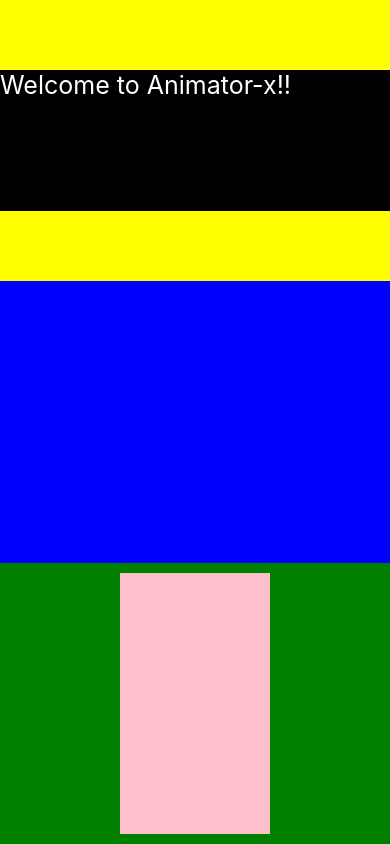
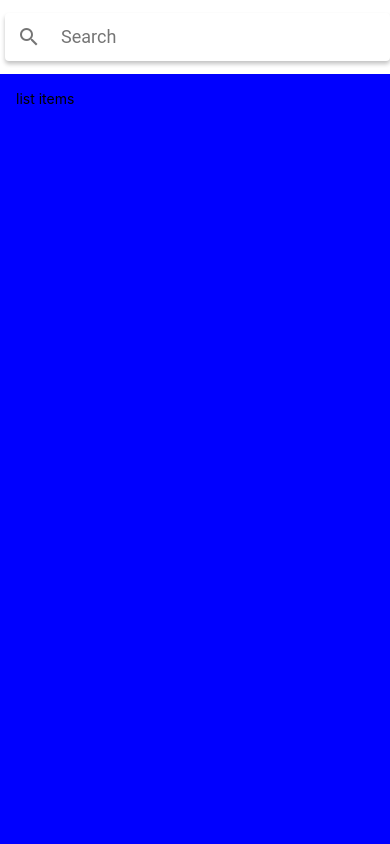
Before and after one commit to anmarmj/MealsToGo, a React Native app: screen / in a window 390 px wide. Built offline with nearby package versions, Linux system fonts and the light colour scheme.

Commit message:
init eslint, prettier and search bar

```diff
--- a/App.js
+++ b/App.js
@@ -1,70 +1,43 @@
-import { StatusBar } from 'expo-status-bar';
-import { StyleSheet, Text, View, SafeAreaView } from 'react-native';
+import { StatusBar as ExpStatusBar } from "expo-status-bar";
+import { StyleSheet, View, SafeAreaView, StatusBar } from "react-native";
+import Search from "./src/components/Search";
+import ListItems from "./src/features/ListItems";
+import React, { useState } from "react";
+export default function App() {
+  const [searchQuery, setSearchQuery] = useState("");
 
-export default function App() {
+  const onChangeSearch = (query) => setSearchQuery(query);
+
   return (
-    <SafeAreaView style={styles.container}>
-
-
-      <View style={{
-        flex: 1,
-        width: '100%',
-        height: 100,
-        justifyContent: 'center',
-        alignItems: 'center',
-        alignContent: 'flex-start',
-        flexGrow: 1,
-        flexShrink: 1,
-        backgroundColor: 'yellow'
-      }}>
-        <View style={{
-          flex: 1,
-          width: '100%',
-          height: '10%',
-          flexGrow: 0.5,
-          backgroundColor: 'black',
-
-
-        }} >
-          <Text style={{ color: 'white', fontSize: 25, alignItems: 'center', justifyContent: 'center'}}>Welcome to Animator-x!!</Text>
+    <>
+      <SafeAreaView style={styles.container}>
+        <View style={styles.searchContainer}>
+          <Search onChangeSearch={onChangeSearch} searchQuery={searchQuery} />
         </View>
-      </View>
-      <View style={{
-        flex: 1,
-        width: '100%',
-        height: 90,
-        flexGrow: 1,
-        backgroundColor: 'blue'
-      }} />
-      <View style={{
-        flex: 1,
-        width: '100%',
-        height: 100,
-        justifyContent: 'center',
-        alignItems: 'center',
-        flexGrow: 1,
-        backgroundColor: 'green'
-      }}>
-        <View style={{
-          flex: 1,
-          width: 150,
-          height: 60,
-          paddingTop: 0,
-          marginVertical: 10,
-          backgroundColor: 'pink'
-        }} />
-      </View>
-
-      <StatusBar style="auto" />
-    </SafeAreaView>
+        <View style={styles.listContainer}>
+          <ListItems />
+        </View>
+      </SafeAreaView>
+      <ExpStatusBar style="auto" />
+    </>
   );
 }
 
 const styles = StyleSheet.create({
   container: {
     flex: 1,
-    backgroundColor: '#fff',
-    alignItems: 'center',
-    justifyContent: 'center',
+    marginTop: StatusBar.currentHeight,
+
+    backgroundColor: "#fff",
+  },
+  searchContainer: {
+    flex: 0.1,
+    justifyContent: "space-around",
+    paddingLeft: 5,
+  },
+  listContainer: {
+    flex: 1,
+    backgroundColor: "blue",
+    padding: 16,
   },
 });
--- a/app.json
+++ b/app.json
@@ -2,7 +2,7 @@
   "expo": {
     "name": "MealsToGo",
     "slug": "MealsToGo",
-    "version": "1.0.0",
+    "version": "0.0.1",
     "orientation": "portrait",
     "icon": "./assets/icon.png",
     "userInterfaceStyle": "light",
--- a/babel.config.js
+++ b/babel.config.js
@@ -1,6 +1,6 @@
-module.exports = function(api) {
+module.exports = function (api) {
   api.cache(true);
   return {
-    presets: ['babel-preset-expo'],
+    presets: ["babel-preset-expo"],
   };
 };
--- /dev/null
+++ b/src/components/Search.js
@@ -0,0 +1,25 @@
+import React from "react";
+import { StyleSheet } from "react-native";
+import { Searchbar } from "react-native-paper";
+
+export default function Search({ onChangeSearch, searchQuery }) {
+  return (
+    <Searchbar
+      placeholder="Search"
+      onChangeText={onChangeSearch}
+      value={searchQuery}
+      styles={styles.container}
+      inputStyle={styles.input}
+    />
+  );
+}
+
+const styles = StyleSheet.create({
+  container: {
+    flex: 1,
+  },
+  input: {
+    padding: 10,
+    color: "blue",
+  },
+});
--- /dev/null
+++ b/src/features/ListItems.js
@@ -0,0 +1,12 @@
+import React from "react";
+import { StyleSheet, Text } from "react-native";
+
+export default function ListItems() {
+  return <Text styles={styles.container}>list items</Text>;
+}
+
+const styles = StyleSheet.create({
+  container: {
+    flex: 1,
+  },
+});
```
Also changed, not shown: package.json (+12 -2 lines), 2 other files (tests, documents, lock files or other folders).
